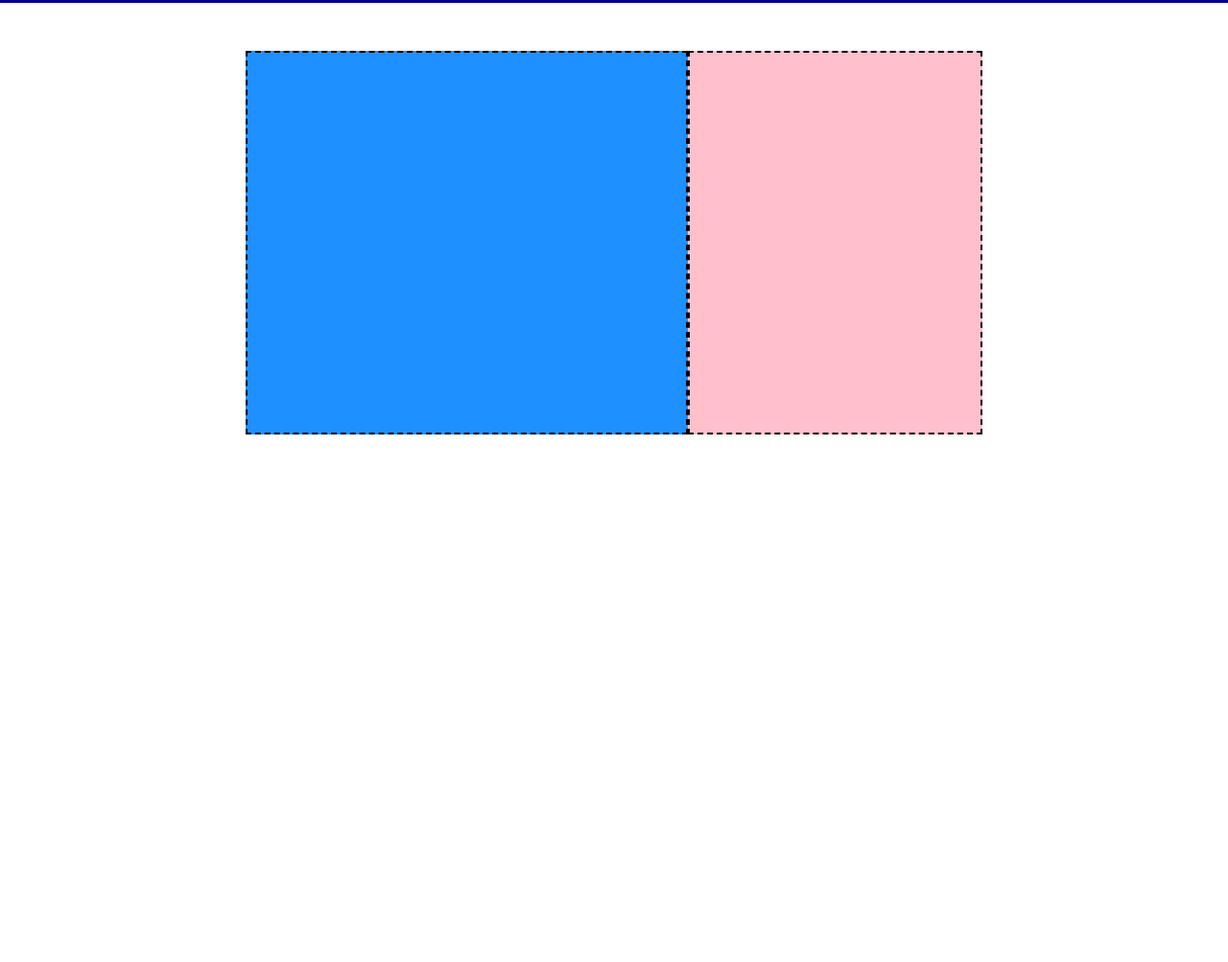
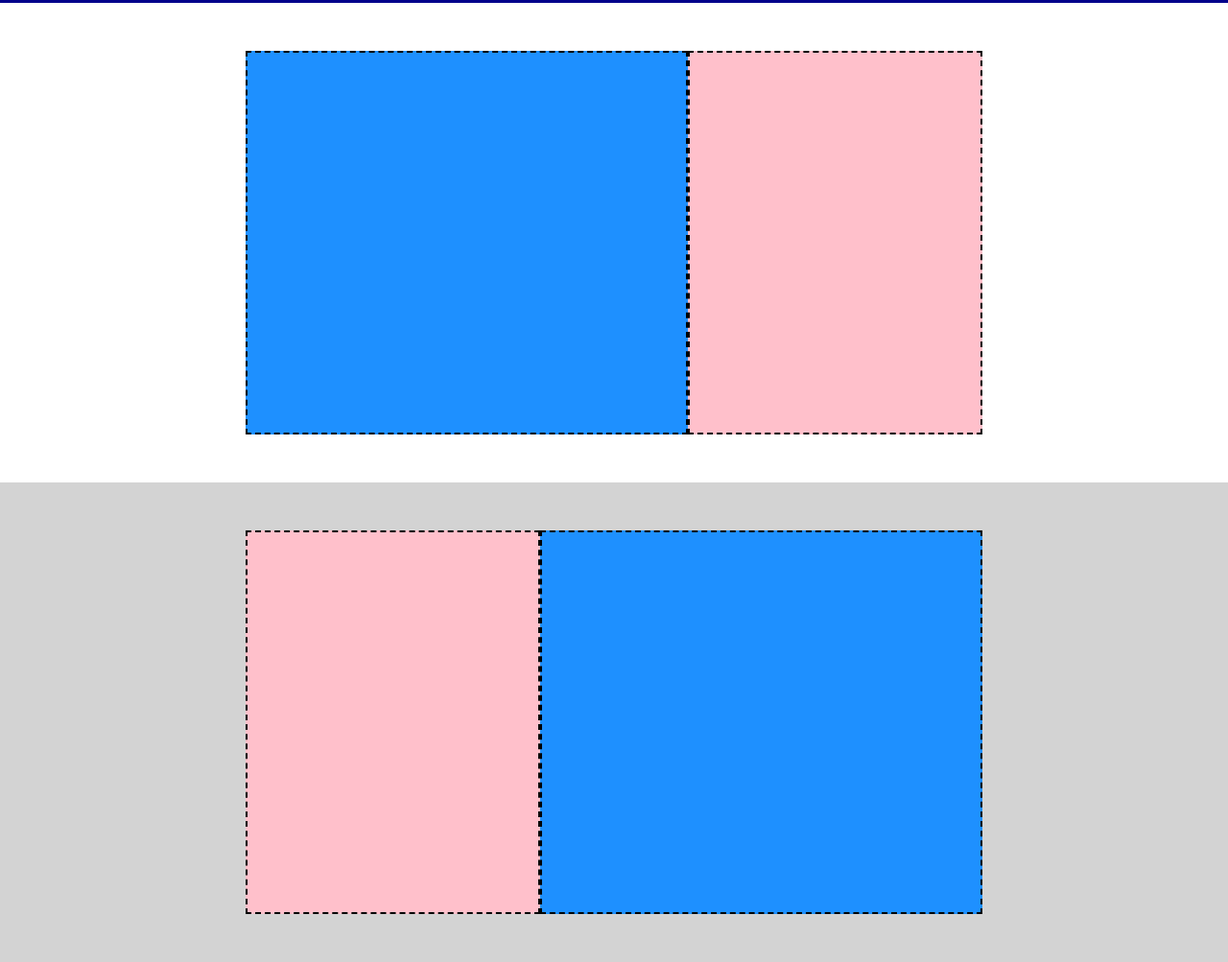
Before and after one commit to cibs84/htmlcss-struttura-discord, a plain HTML site: page index.html in a window 1280 px wide. Shown: the part 589-1592 px from the top of the page at 96% size. Before the commit the page ends 1092 px from the top, so only its background shows below. Drawn offline with Linux system fonts and the light colour scheme.

Commit message:
Section Second complete

```diff
--- a/css/style.css
+++ b/css/style.css
@@ -102,23 +102,23 @@ header {
     }
 
 /* MAIN */
-
-    /* Section-First */
-    #section-first {
+    /* Main Section: COMMON */
+    main section {
         height: 500px;
     }
 
-    #section-first .container {
+    main section .container {
         height: 100%;
     }
 
-    #section-first .columns {
+    main section .columns {
         display: flex;
         justify-content: center;
         align-items: center;
         height: 100%;
     }
 
+    /* Section-First */
     #section-first .columns .col-left {
         width: 60%;
 
@@ -137,6 +137,28 @@ header {
         border: 2px dashed black;
     }
 
+    /* Section-Second */
+    #section-second {
+        background-color: #d3d3d3;
+    }
+
+    #section-second .columns .col-left {
+        width: 40%;
+
+        /* TEST */
+        background-color: #ffc0cb;
+        height: 400px;
+        border: 2px dashed black;
+    }
+
+    #section-second .columns .col-right {
+        width: 60%;
+
+        /* TEST */
+        background-color: #1e90ff;
+        height: 400px;
+        border: 2px dashed black;
+    }
 
 
 /* FOOTER */
--- a/index.html
+++ b/index.html
@@ -62,6 +62,20 @@
                 </div>
             </div>
         </section>
+
+        <!-- Section Second -->
+        <section id="section-second">
+            <div class="container">
+                <div class="columns">
+
+                    <!-- Column-Left -->
+                    <div class="col-left"></div>
+
+                    <!-- Column-Right -->
+                    <div class="col-right"></div>
+                </div>
+            </div>
+        </section>
     </main>
 
     <!-- Footer -->
```
